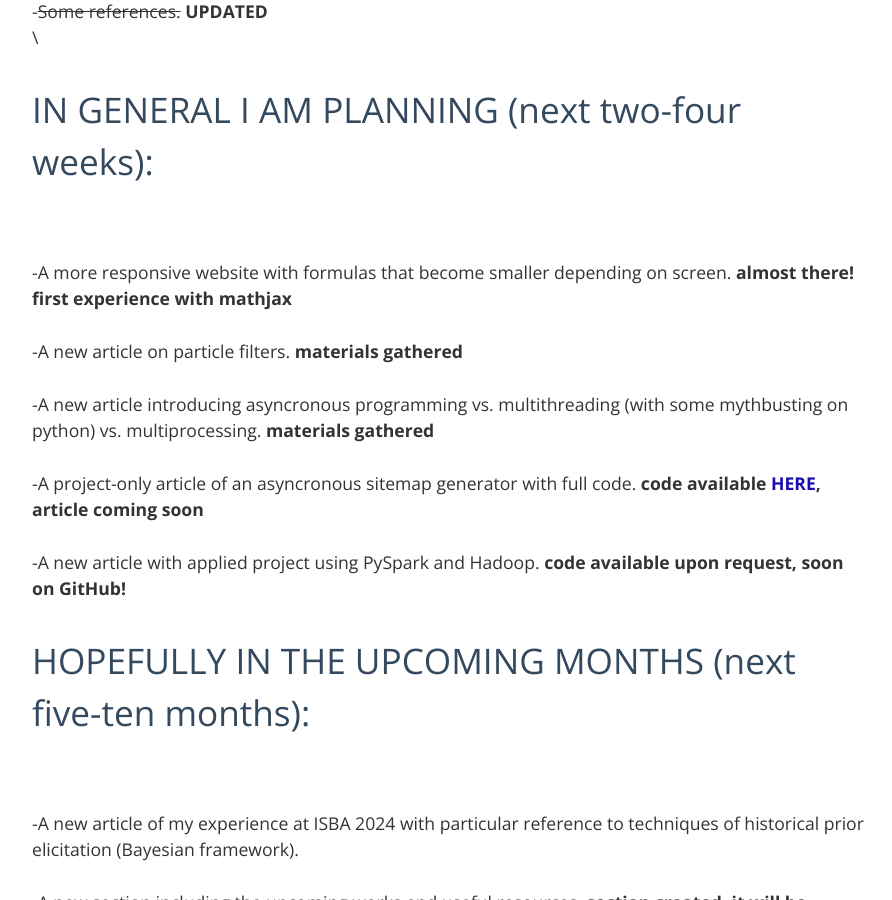
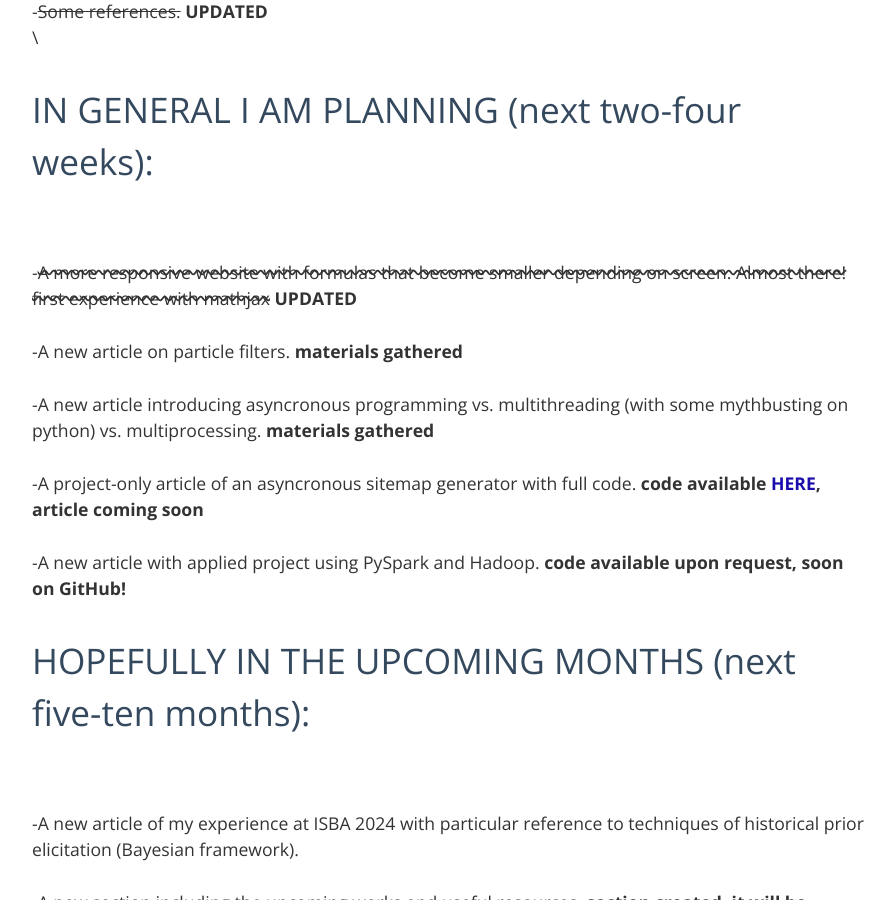
Before and after one commit to Gabriele-Donato/gabrieledonato, a Jekyll site: the page built from _posts/2024-07-13-Updates.md, in a window 1280 px wide and 900 px high, scrolled down 1194 px. Shown: the whole window, without its empty margins (192-1084 px from the left). Built offline with Jekyll 4.4.1, drawn with Linux system fonts in a browser that asks for light colours.

Commit message:
updated updates

```diff
--- a/_posts/2024-07-13-Updates.md
+++ b/_posts/2024-07-13-Updates.md
@@ -27,11 +27,10 @@ It serves a didactic and experimental purpose that will be explored further in a
 -<del>Some references.</del> **UPDATED**
 \
 \
-
 # IN GENERAL I AM PLANNING (next two-four weeks):
 \
 \
--A more responsive website with formulas that become smaller depending on screen. **almost there! first experience with mathjax**
+-<del style = 'text-decoration-style: wavy;'>A more responsive website with formulas that become smaller depending on screen. Almost there! first experience with mathjax</del> **UPDATED**
 \
 \
 -A new article on particle filters. **materials gathered**
```
